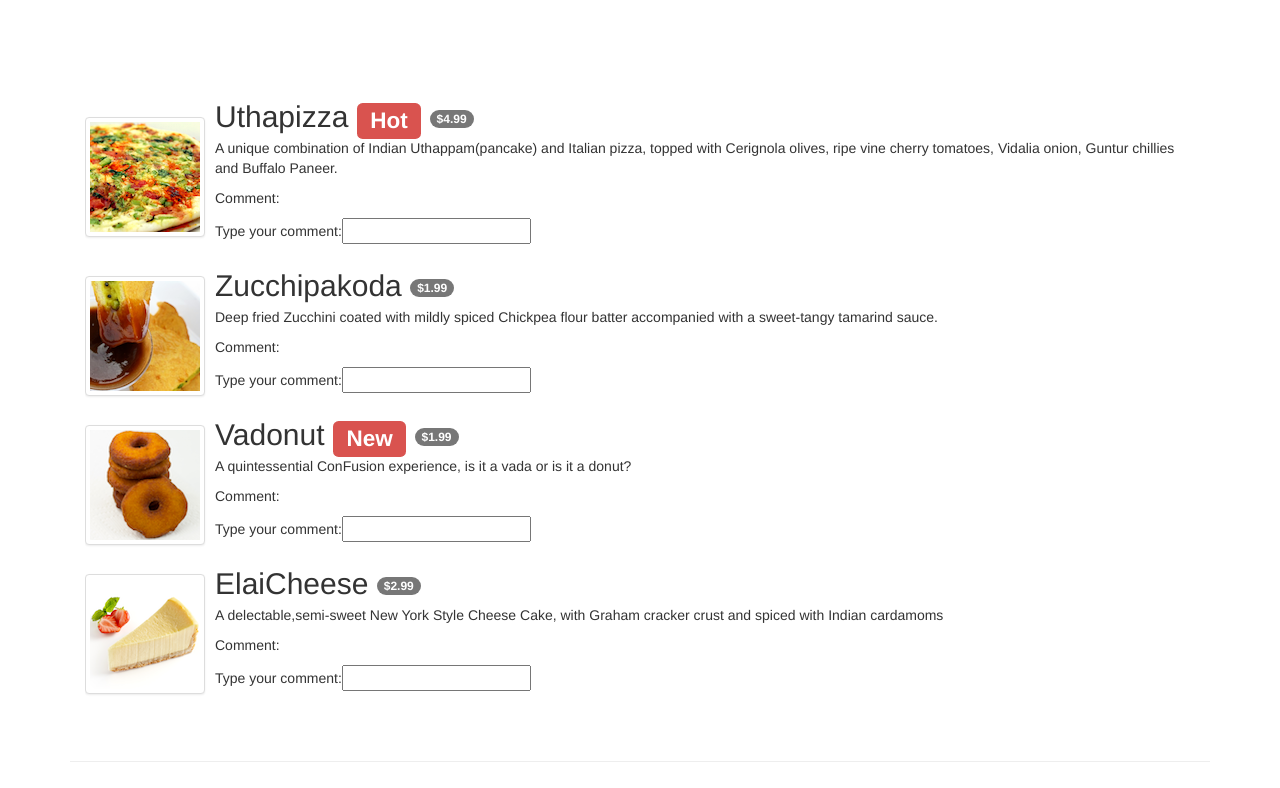
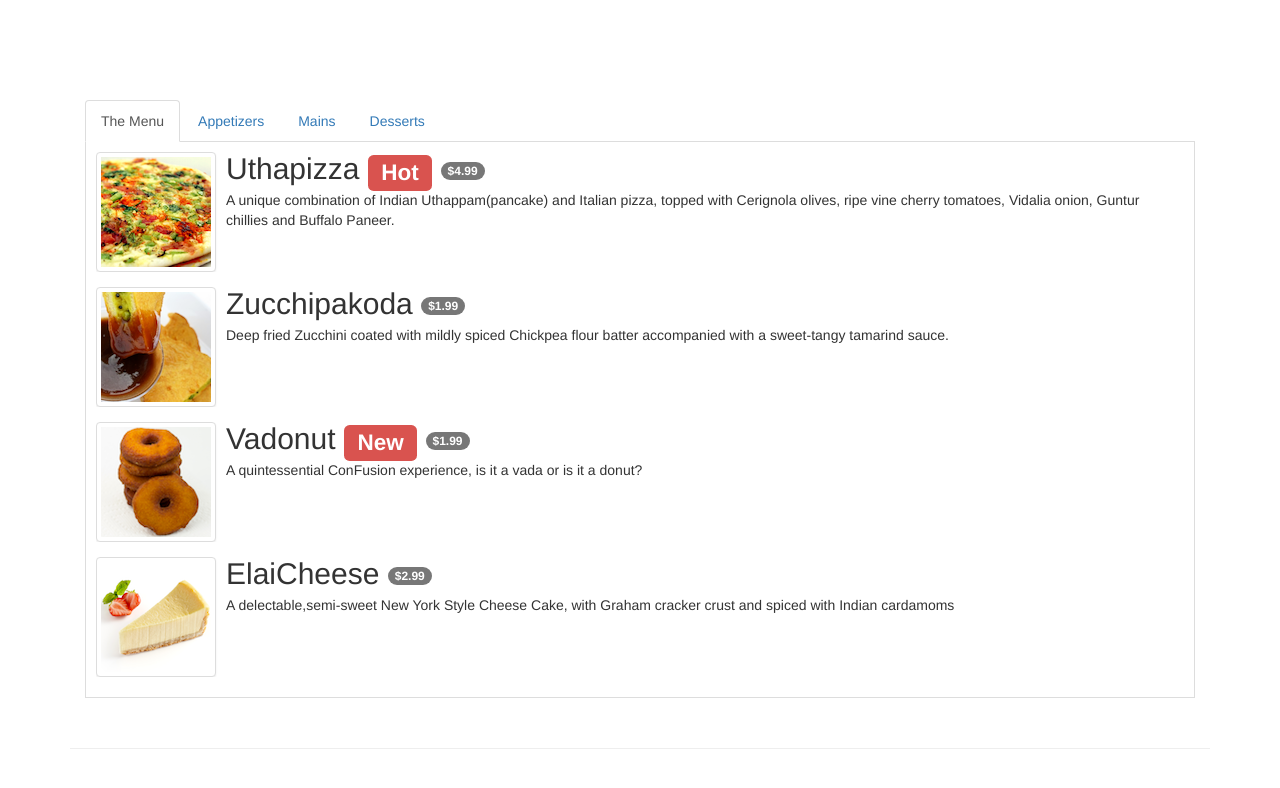
Before and after one commit to mtaquia/conFusionAngularjs, a website: page app/menu.html in a window 1280 px wide. Drawn offline with nearby package versions, Linux system fonts and the light colour scheme.

Commit message:
3.- Adding Angular filters

```diff
--- a/app/menu.html
+++ b/app/menu.html
@@ -27,8 +27,20 @@
     <div class="container">
         <div class="row row-content" ng-controller='menuController as menuCtrl'>
             <div class="col-xs-12">
-				<ul class="media-list">
-					<li class="media" ng-repeat="dish in menuCtrl.dishes">
+<!--	3a.-Add bootstrap tabs			-->
+				<ul class="nav nav-tabs" role="tablist">
+					<li role="presentation" ng-class="{active:menuCtrl.isSelected(1)}">
+					<a ng-click="menuCtrl.select(1)" aria-controls="all menu" role="tab">The Menu</a></li>
+					<li role="presentation" ng-class="{active:menuCtrl.isSelected(2)}">
+					<a ng-click="menuCtrl.select(2)" aria-controls="appetizers" role="tab">Appetizers</a></li>
+					<li role="presentation"  ng-class="{active:menuCtrl.isSelected(3)}">
+					<a ng-click="menuCtrl.select(3)" aria-controls="mains" role="tab">Mains</a></li>
+					<li role="presentation" ng-class="{active:menuCtrl.isSelected(4)}">
+					<a ng-click="menuCtrl.select(4)" aria-controls="desserts" role="tab">Desserts</a></li>
+				</ul>
+				<div class="tab-content">
+				<ul class="media-list tab-pane fade in active">
+					<li class="media" ng-repeat="dish in menuCtrl.dishes | filter:menuCtrl.filtText">
 						<div class="media-left media-middle">
 							<a href="#">
 							<img class="media-object img-thumbnail" ng-src={{dish.image}} alt={{dish.name}}>
@@ -39,11 +51,11 @@
 							<span class="label label-danger label-xs">{{dish.label}}</span>
 							<span class="badge">{{dish.price |currency}}</span></h2>
 							<p>{{dish.description}}</p>
-							<p>Comment: {{dish.comment}}</p>
-							<p>Type your comment:<input type="text" ng-model="dish.comment"></p>
 						</div>
 					</li>
 				</ul>
+				</div>
+
             </div>
         </div>
     </div>
@@ -51,6 +63,21 @@
 	<script>
 		var app = angular.module('confusionApp',[]);
 		app.controller('menuController',function() {
+
+			this.tab = 1;//activating the navigation tabs
+			this.filText = '';
+			this.select = function(setTab) { //ng-click cause exec of select()
+				this.tab = setTab;
+
+				if (setTab === 2) {this.filtText = "appetizer";}
+				else if (setTab === 3) {this.filtText = "mains";}
+				else if (setTab === 4) {this.filtText = "dessert";}
+				else {this.filtText = "";}
+			}
+			this.isSelected = function(checkTab) {
+				//return true if the current tab is the same as the parameter
+				return (this.tab === checkTab);
+			}
 			dishes = [
 
 			  {name: 'Uthapizza',	image: 'images/uthapizza.png',
@@ -77,6 +104,9 @@
 			  }
 			  	];
 			this.dishes = dishes;//the variable added to this object
+
+
+
 		});
 	</script>
 </body>
```
